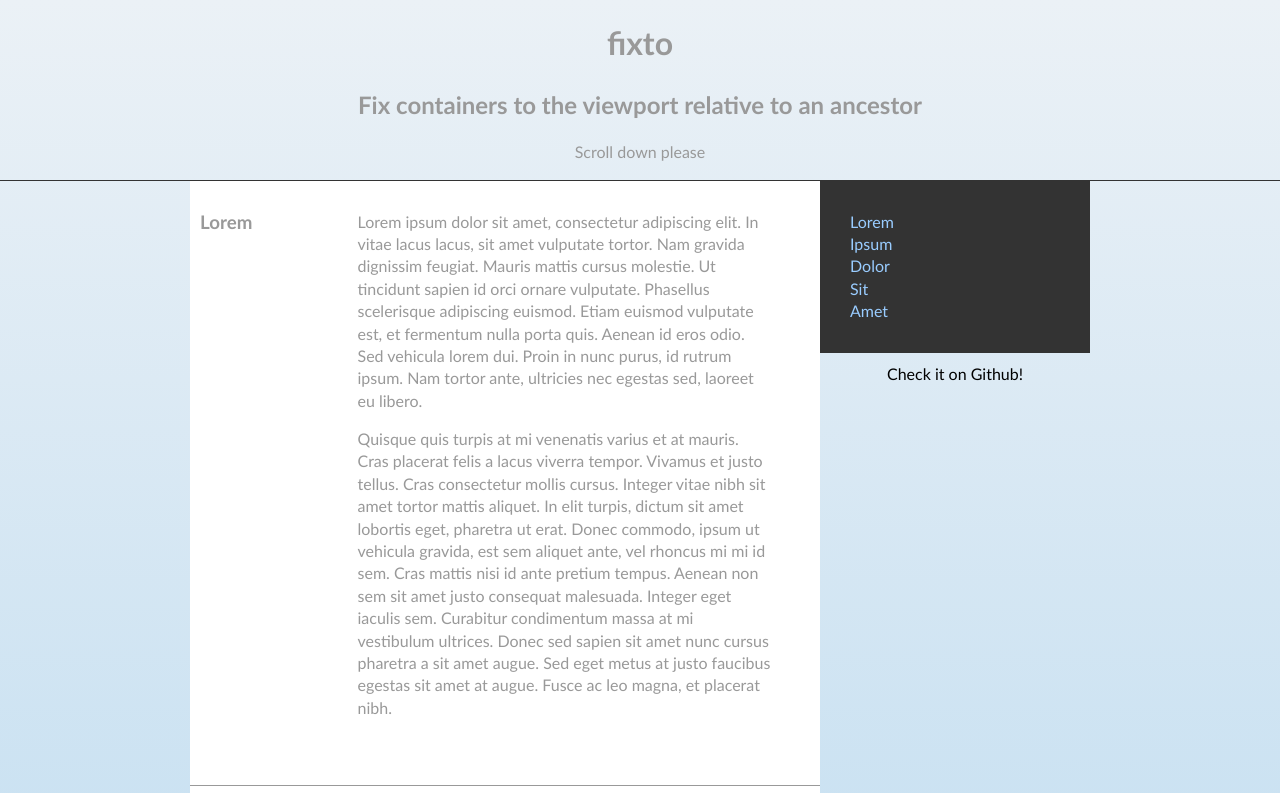
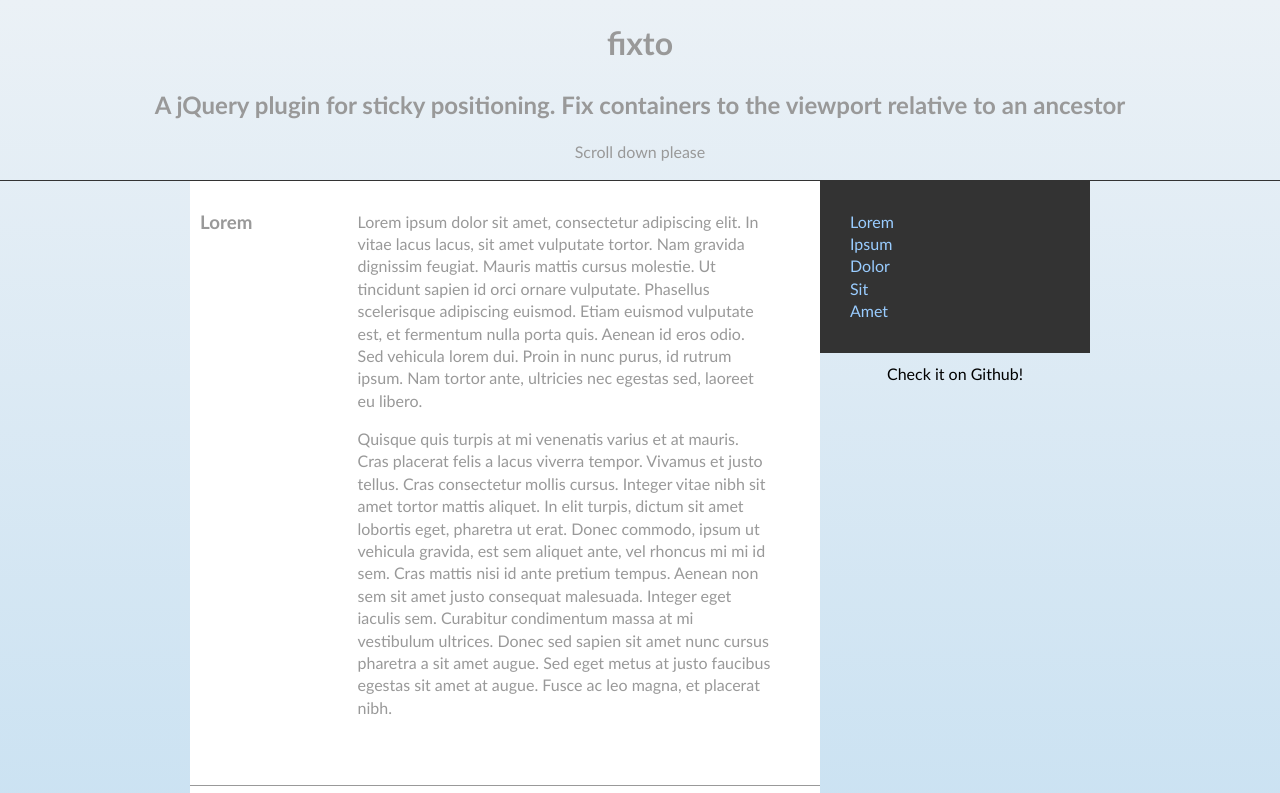
Before and after one commit to bbarakaci/fixto, a plain HTML site: page index.html in a window 1280 px wide. Shown: the top 793 px of the page. Drawn offline with nearby package versions, Linux system fonts and the light colour scheme.

Commit message:
Change description

```diff
--- a/index.html
+++ b/index.html
@@ -6,7 +6,7 @@
 <head>
   <meta charset="utf-8">
   <meta http-equiv="X-UA-Compatible" content="IE=edge,chrome=1">
-  <title>fixto. Fix containers to the viewport relative to an ancestor.</title>
+  <title>fixto, a jQuery plugin for sticky positioning</title>
   <meta name="description" content="">
 
   <meta name="viewport" content="width=device-width">
@@ -138,7 +138,7 @@
   <!--[if lt IE 7]><p class=chromeframe>Your browser is <em>ancient!</em> <a href="http://browsehappy.com/">Upgrade to a different browser</a> or <a href="http://www.google.com/chromeframe/?redirect=true">install Google Chrome Frame</a> to experience this site.</p><![endif]-->
   <header>
     <h1>fixto</h1>
-    <h2>Fix containers to the viewport relative to an ancestor</h2>
+    <h2>A jQuery plugin for sticky positioning. Fix containers to the viewport relative to an ancestor</h2>
     <p>Scroll down please</p>
   </header>
   <article id="main" role="main">
```
Also changed, not shown: dev1.html (+1 -1 lines), dev2.html (+1 -1 lines), README.md.
